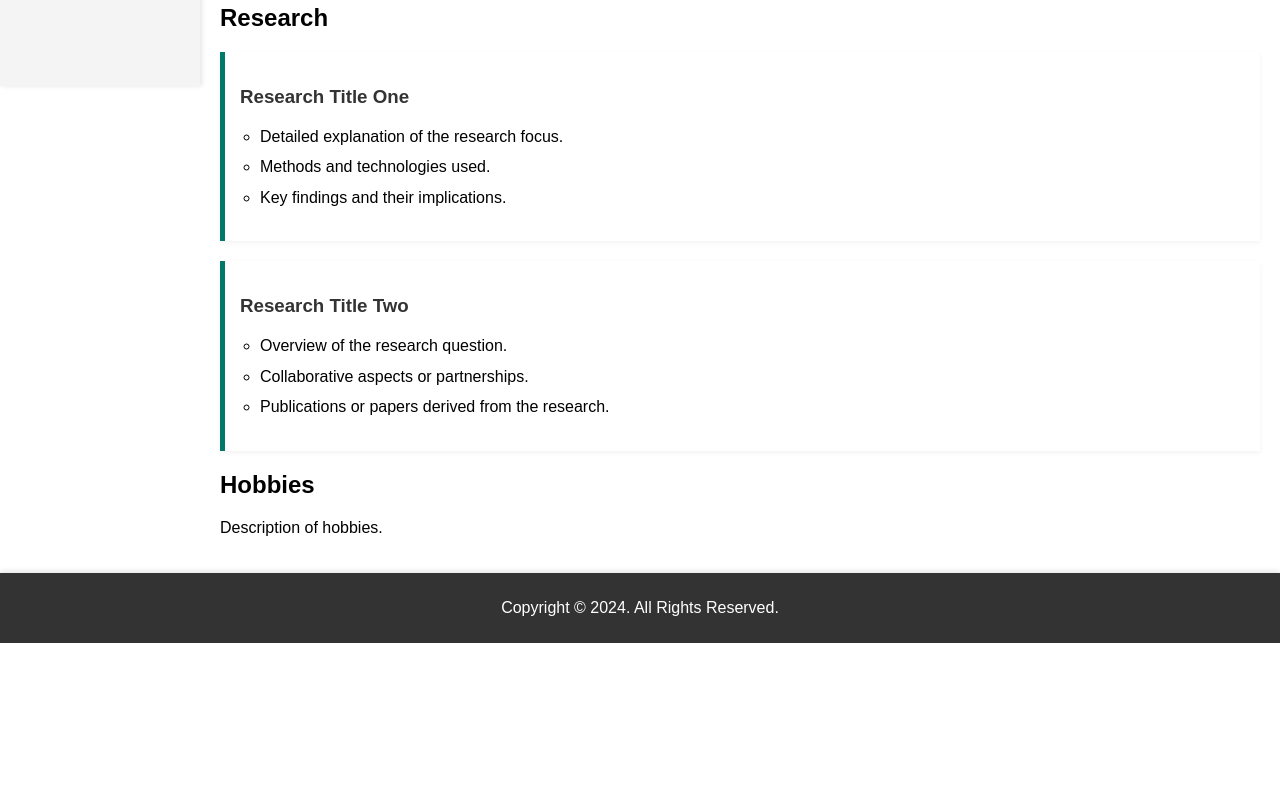
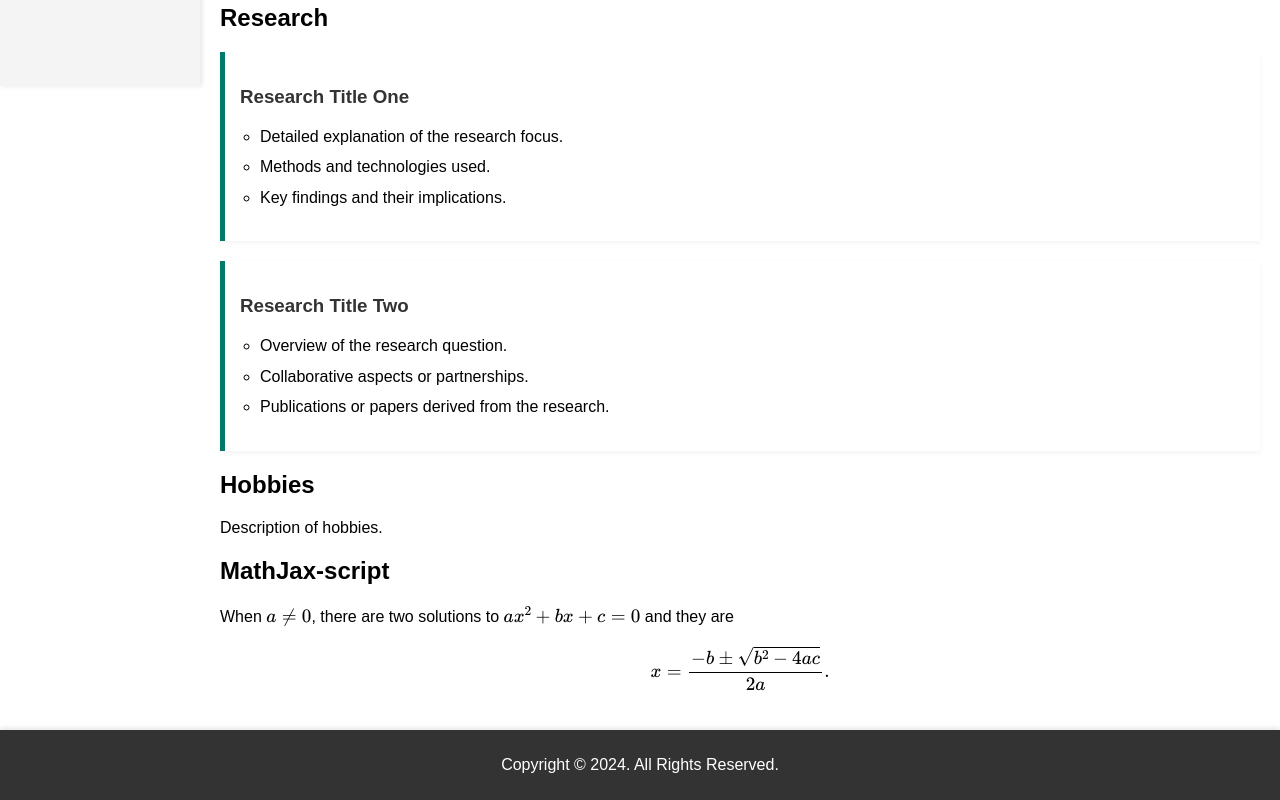
Before and after one commit to sangramga/web_dev, a plain HTML site: page index.html in a window 1280 px wide. Shown: the part 899-1699 px from the top of the page. Before the commit the page ends 1542 px from the top, so only its background shows below. Drawn offline with nearby package versions, Linux system fonts and the light colour scheme.

Commit message:
Added mathjax script for mathematical equations

```diff
--- a/index.html
+++ b/index.html
@@ -131,10 +131,20 @@
                 <h2>Hobbies</h2>
                 <p>Description of hobbies.</p>
             </section>
+            <section id="math">
+                <h2>MathJax-script</h2>
+                <p>
+                    When \(a \ne 0\), there are two solutions to \(ax^2 + bx + c = 0\) and they are
+                    \[x = {-b \pm \sqrt{b^2-4ac} \over 2a}.\]
+                  </p>
+            </section>
         </main>
         <footer>
             <p>Copyright © 2024. All Rights Reserved.</p>
         </footer>
     </div>
+    <script id="MathJax-script" async
+          src="https://cdn.jsdelivr.net/npm/mathjax@3/es5/tex-mml-chtml.js">
+  </script>
 </body>
 </html>
```
